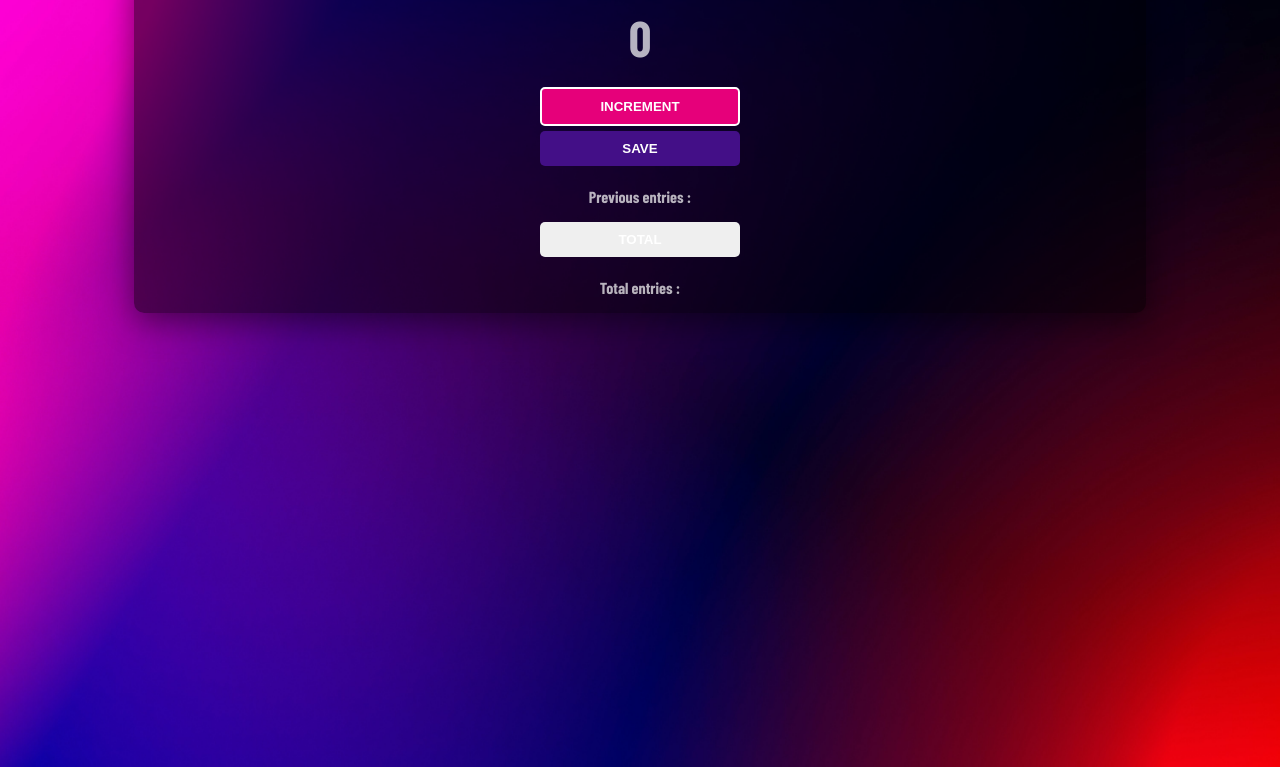
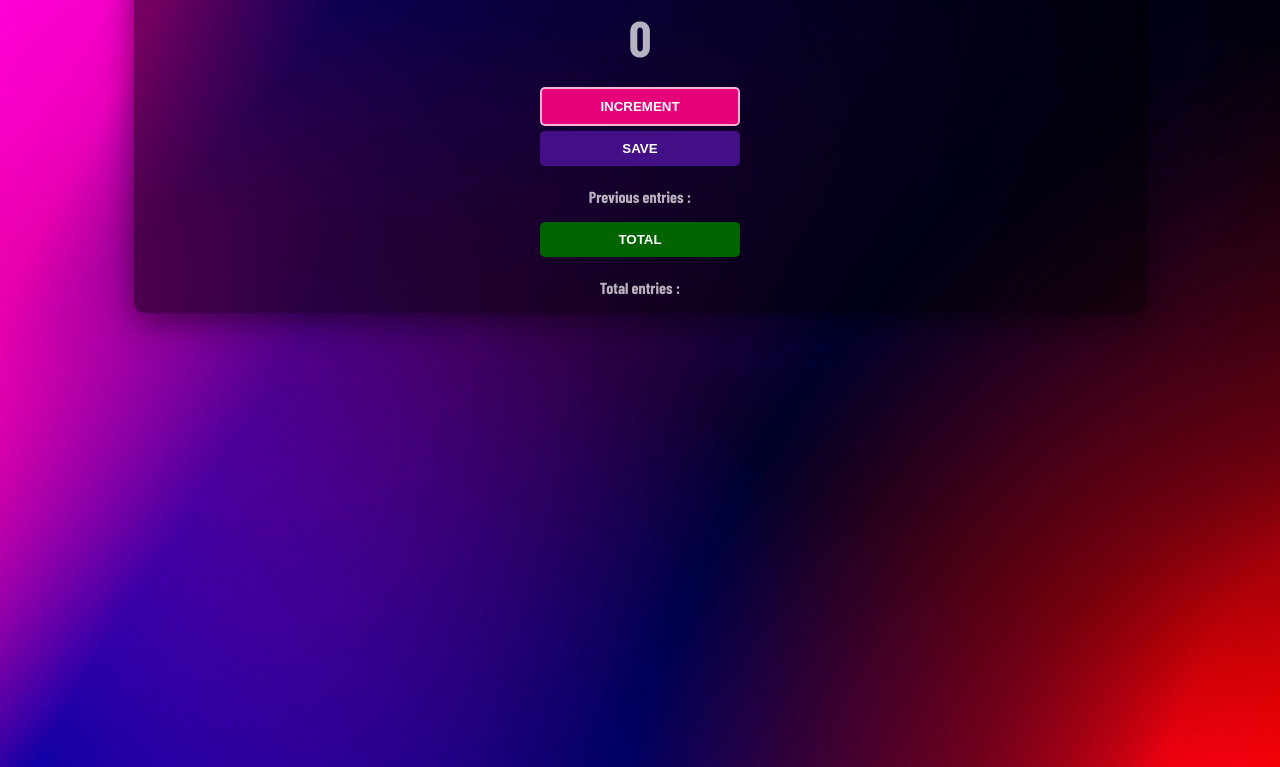
Before and after one commit to Ubaidvp-dev/passenger-counter, a plain HTML site: page index.html in a window 1280 px wide. In both pictures the pointer is over the button "INCREMENT". Shown: the part 51-818 px from the top of the page. Drawn offline with nearby package versions, Linux system fonts and the light colour scheme; a web font is replaced by a local one.

Commit message:
Update counter.css

```diff
--- a/counter.css
+++ b/counter.css
@@ -5,7 +5,7 @@ body {
     font-weight: 700;
     font-style: normal;
     text-align: center;
-    color: rgba(255, 255, 255, 0.7);
+    color:rgba(255, 255, 255, 0.7);
     height: 100vh;
 }
 
@@ -44,12 +44,21 @@ button {
 #save-btn {
     background: #430F87;
 }
+
+#total-btn{
+    background: darkgreen;
+}
+
 #increment-btn:hover{
-    border: 2px solid white;
+    border: 2px solid rgba(255, 255, 255, 0.7);
 }
 #save-btn:hover{
-    border: 2px solid white;
+    border: 2px solid rgba(255, 255, 255, 0.7);
 }
+#total-btn:hover{
+    border: 2px solid rgba(255, 255, 255, 0.7);
+}
+
 .container{
     background-color: rgba(0, 0, 0, 0.5);
     max-width: 80%;
```
